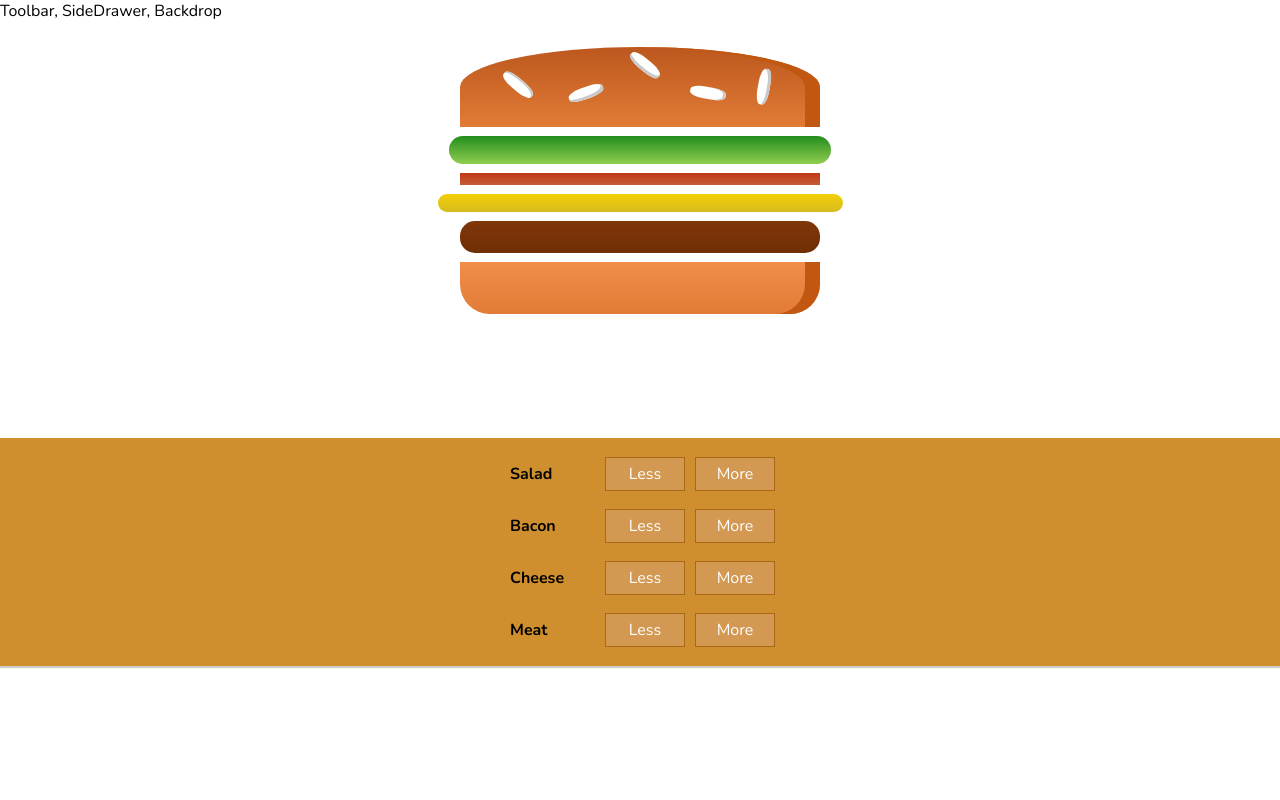
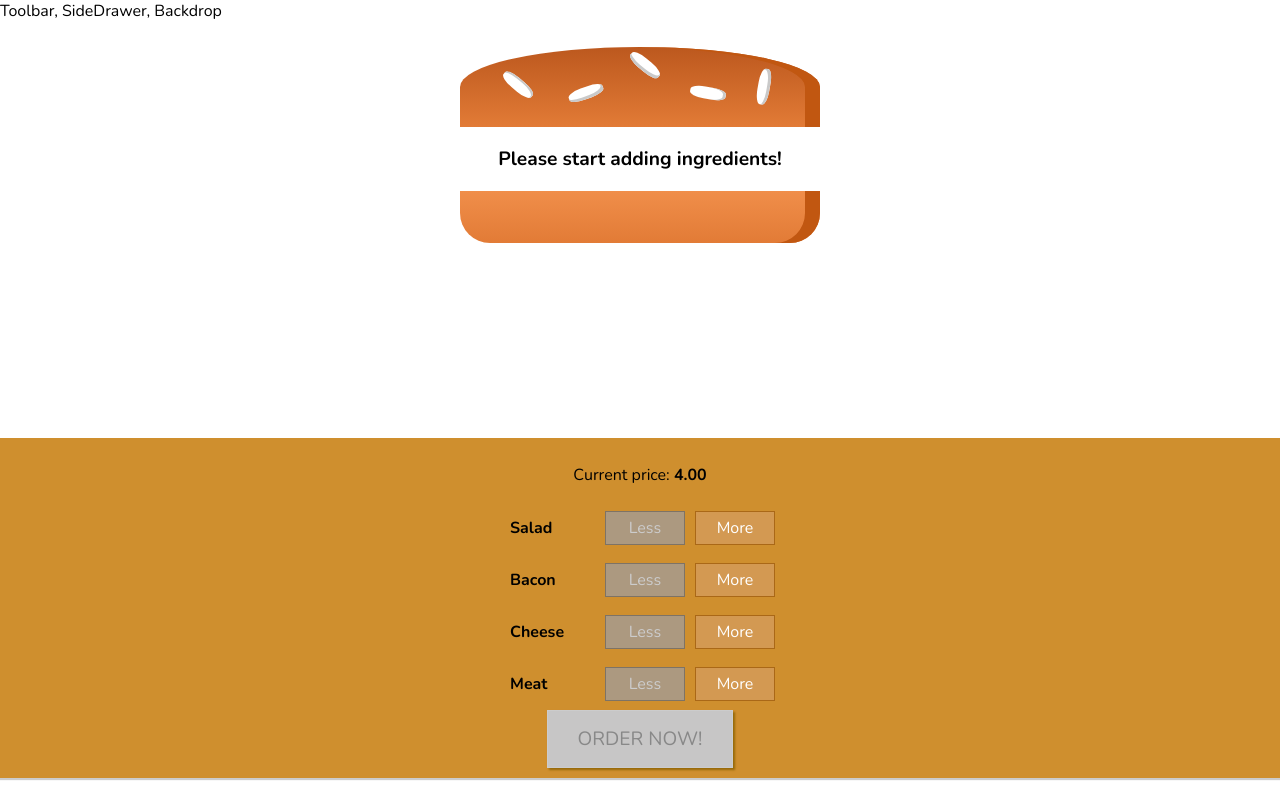
Before and after one commit to sanchezfdezjavier/burger_builder, a React app: page / in a window 1280 px wide. Built offline with nearby package versions, Linux system fonts and the light colour scheme.

Commit message:
167 Done

```diff
--- a/src/components/Burger/BuildControls/BuildControls.css
+++ b/src/components/Burger/BuildControls/BuildControls.css
@@ -8,3 +8,44 @@
 	margin: auto;
 	padding: 10px 0;
 }
+
+.OrderButton {
+    background-color: #DAD735;
+    outline: none;
+    cursor: pointer;
+    border: 1px solid #966909;
+    color: #966909;
+    font-family: inherit;
+    font-size: 1.2em;
+    padding: 15px 30px;
+    box-shadow: 2px 2px 2px #966909;
+}
+
+.OrderButton:hover, .OrderButton:active {
+    background-color: #A0DB41;
+    border: 1px solid #966909;
+    color: #966909;
+}
+
+.OrderButton:disabled {
+    background-color: #C7C6C6;
+    cursor: not-allowed;
+    border: 1px solid #ccc;
+    color: #888888;
+}
+
+.OrderButton:not(:disabled) {
+    animation: enable 0.3s linear;
+}
+
+@keyframes enable {
+    0% {
+        transform: scale(1);
+    }
+    60% {
+        transform: scale(1.1);
+    }
+    100% {
+        transform: scale(1);
+    }
+}
--- a/src/components/Burger/BuildControls/BuildControls.js
+++ b/src/components/Burger/BuildControls/BuildControls.js
@@ -12,6 +12,9 @@
 const buildControls = (props) => {
 	return (
 		<div className={classes.BuildControls}>
+			<p>
+				Current price: <strong>{props.price.toFixed(2)}</strong>
+			</p>
 			{controls.map((ctrl) => (
 				<BuildControl
 					key={ctrl.label}
@@ -21,6 +24,9 @@
 					disabled={props.disabled[ctrl.type]}
 				/>
 			))}
+			<button className={classes.OrderButton} disabled={!props.purchasable}>
+				ORDER NOW!
+			</button>
 		</div>
 	);
 };
--- a/src/containers/BurgerBuilder/BurgerBuilder.js
+++ b/src/containers/BurgerBuilder/BurgerBuilder.js
@@ -13,12 +13,13 @@
 export default class BurgerBuilder extends Component {
 	state = {
 		ingredients: {
-			salad: 1,
-			bacon: 1,
-			cheese: 1,
-			meat: 1
+			salad: 0,
+			bacon: 0,
+			cheese: 0,
+			meat: 0
 		},
-		totalPrice: 4
+		totalPrice: 4,
+		purchasable: false
 	};
 
 	addIngredientHandler = (type) => {
@@ -32,6 +33,7 @@
 		const oldPrice = this.state.totalPrice;
 		const newPrice = oldPrice + priceAddition;
 		this.setState({ totalPrice: newPrice, ingredients: updatedIngredients });
+		this.updatePurchaseState(updatedIngredients);
 	};
 
 	removeIngredientHandler = (type) => {
@@ -40,14 +42,26 @@
 			return;
 		}
 		const updatedCount = oldCount - 1;
-		const udatedIngredients = {
+		const updatedIngredients = {
 			...this.state.ingredients
 		};
-		udatedIngredients[type] = updatedCount;
+		updatedIngredients[type] = updatedCount;
 		const priceDeduction = INGREDIENT_PRICES[type];
 		const oldPrice = this.state.totalPrice;
-		const newPrice = oldPrice + priceDeduction;
-		this.setState({ totalPrice: newPrice, ingredients: udatedIngredients });
+		const newPrice = oldPrice - priceDeduction;
+		this.setState({ totalPrice: newPrice, ingredients: updatedIngredients });
+		this.updatePurchaseState(updatedIngredients);
+	};
+
+	updatePurchaseState = (ingredients) => {
+		const sum = Object.keys(ingredients)
+			.map((igKey) => {
+				return ingredients[igKey];
+			})
+			.reduce((sum, el) => {
+				return sum + el;
+			}, 0);
+		this.setState({ purchasable: sum > 0 });
 	};
 
 	render() {
@@ -65,6 +79,8 @@
 					ingredientAdded={this.addIngredientHandler}
 					ingredientRemoved={this.removeIngredientHandler}
 					disabled={disabledInfo}
+					price={this.state.totalPrice}
+					purchasable={this.state.purchasable}
 				/>
 			</Aux>
 		);
```
